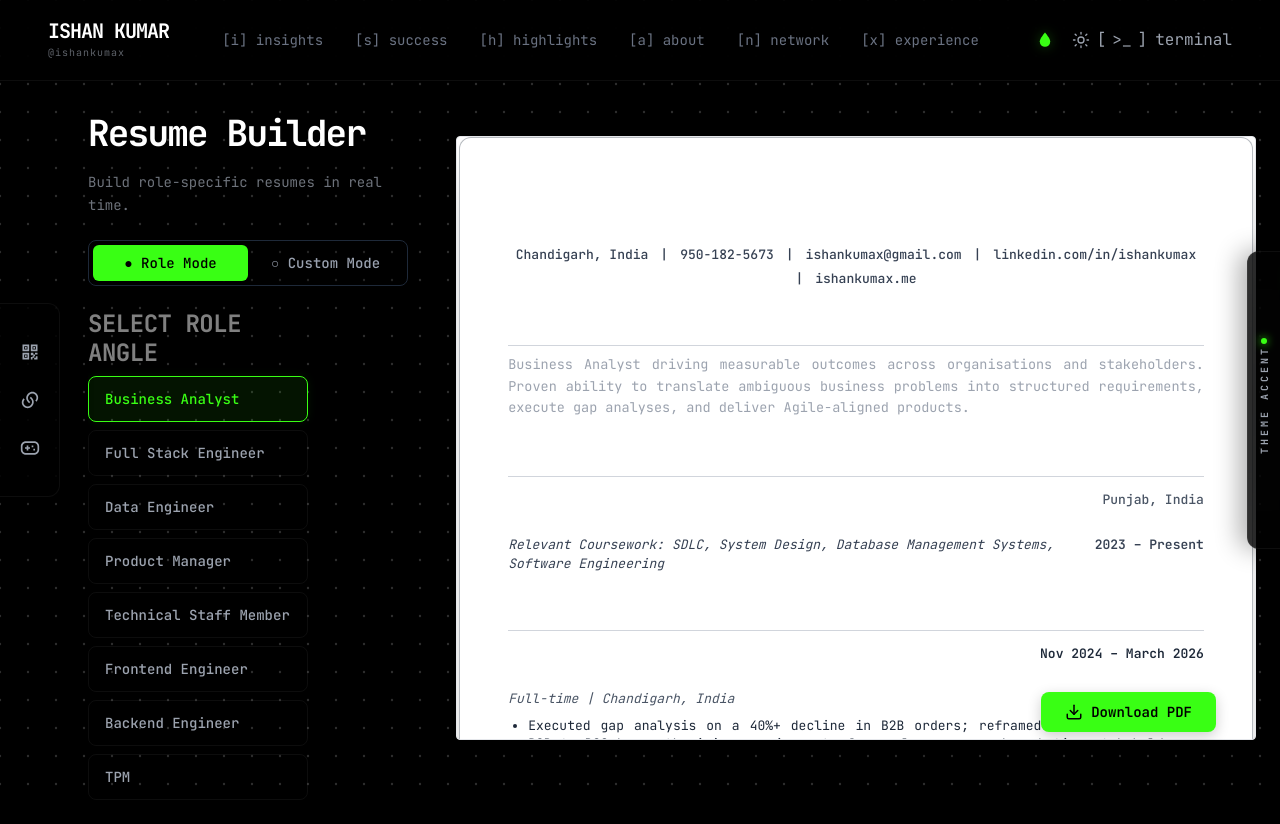
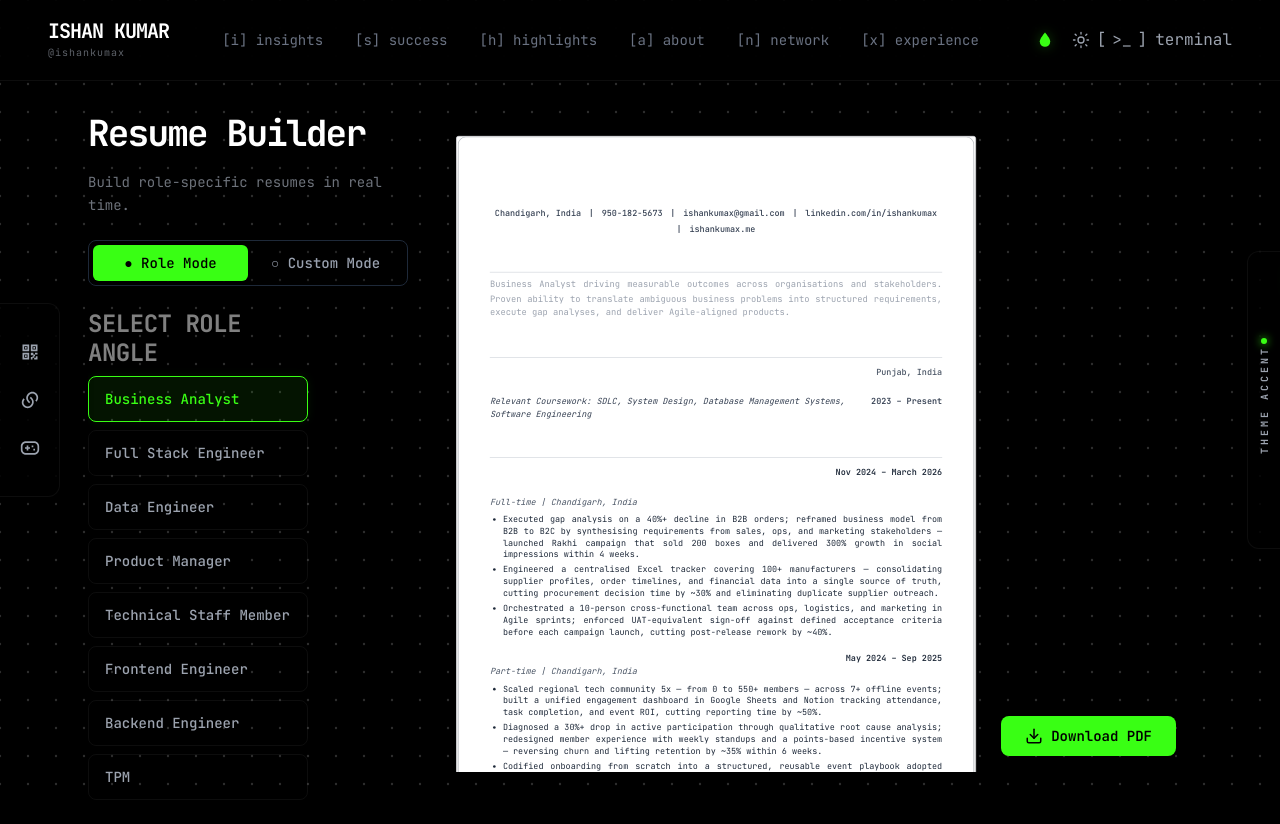
Before and after one commit to ishankumax/portfolio, a React (Vite) app: page /resume in a window 1280 px wide. Shown: the top 824 px of the page. Built offline with nearby package versions, Linux system fonts and the light colour scheme; no server answers; the database is empty.

Commit message:
fix: aggressively scale down resume preview to fit inside global max-w-4xl

```diff
--- a/src/components/ResumePage.jsx
+++ b/src/components/ResumePage.jsx
@@ -116,12 +116,16 @@ export default function ResumePage() {
           </div>
         )}
 
-        <div className="w-full overflow-auto pt-6 pb-24 lg:pb-8 px-2 lg:px-0 custom-scrollbar flex justify-center max-w-full relative group">
+        <div className="w-full overflow-auto pt-6 pb-24 lg:pb-8 px-2 lg:px-0 custom-scrollbar flex justify-center lg:justify-start max-w-full relative group">
           <div
             onClick={() => setIsFullscreen(true)}
-            className="min-w-[800px] flex justify-center bg-white shadow-2xl rounded-sm overflow-hidden border border-gray-200 transition-all duration-300 cursor-zoom-in hover:shadow-[0_0_30px_rgba(255,255,255,0.1)] hover:border-gray-400"
-            style={{ transform: 'scale(0.85) lg:scale(0.9)', transformOrigin: 'top center' }}
+            className="flex justify-center transition-all duration-300 cursor-zoom-in group-hover:shadow-[0_0_30px_rgba(255,255,255,0.1)] group-hover:border-gray-400 origin-top-left scale-[0.85] lg:scale-[0.65] -mr-[120px] lg:-mr-[280px] -mb-[170px] lg:-mb-[395px]"
+            style={{
+              width: '800px',
+              height: '1131px', // 800 * 1.414 (A4 ratio)
+            }}
           >
+            <div className="w-[800px] bg-white shadow-2xl rounded-sm overflow-hidden border border-gray-200">
               <ResumePreview
                 resumeData={resumeData}
                 selectedRole={selectedRole}
@@ -129,9 +133,10 @@ export default function ResumePage() {
                 customSelections={customSelections}
               />
             </div>
+          </div>
 
           {/* Download Button on Bottom Right of Preview (Box 2) */}
-          <div className="absolute bottom-10 right-4 lg:right-10 z-20 transition-transform hover:scale-105 hidden lg:block">
+          <div className="absolute bottom-10 lg:bottom-4 right-4 lg:right-4 z-20 transition-transform hover:scale-105 hidden lg:block">
             <PDFExporter
               targetId="resume-pdf-container"
               filename={downloadFilename}
```
Lines whose indentation alone changed are shown as unchanged.
